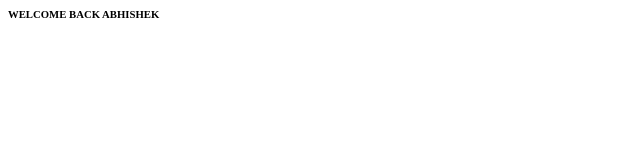
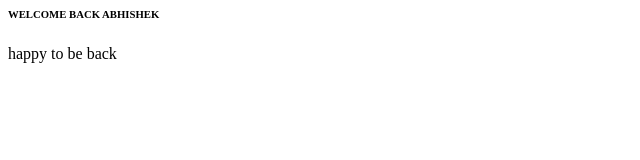
Before and after one commit to apatnaik1080/ABHI-devops, a plain HTML site: page index.html in a window 1280 px wide. Shown: the whole page, without its empty margins (0-640 px from the left). Drawn offline with Linux system fonts and the light colour scheme.

Commit message:
second change

```diff
--- a/index.html
+++ b/index.html
@@ -1 +1,2 @@
 <h6> WELCOME BACK ABHISHEK</h6>
+<p>happy to be back</p>
```
